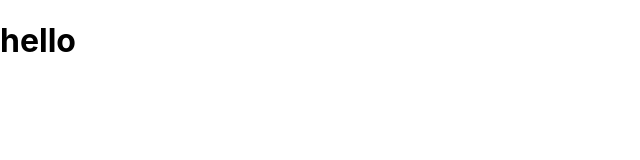
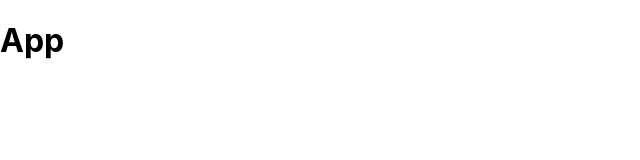
Before and after one commit to madhupprasad/GG-ADSOUL, a React (Create React App) app: page /appdetails/1 in a window 1280 px wide. Shown: the top 160 px of the page, without its empty margins (0-640 px from the left). Built offline with nearby package versions, Linux system fonts and the light colour scheme.

Commit message:
Route setup

```diff
--- a/src/App.js
+++ b/src/App.js
@@ -1,9 +1,13 @@
 import React from "react";
+import { BrowserRouter as Router, Route } from "react-router-dom";
+import Home from "./components/Home";
+import AppDetails from "./components/AppDetails";
 function App() {
   return (
-    <div>
-      <h1>hello</h1>
-    </div>
+    <Router>
+      <Route exact path="/" component={Home}></Route>
+      <Route path="/appdetails/:id" component={AppDetails}></Route>
+    </Router>
   );
 }
 
--- /dev/null
+++ b/src/components/AppDetails.js
@@ -0,0 +1,7 @@
+import React from "react";
+
+const AppDetails = () => {
+  return <h1>App</h1>;
+};
+
+export default AppDetails;
--- /dev/null
+++ b/src/components/Home.js
@@ -0,0 +1,7 @@
+import React from "react";
+
+const Home = () => {
+  return <h1>Heading</h1>;
+};
+
+export default Home;
```
